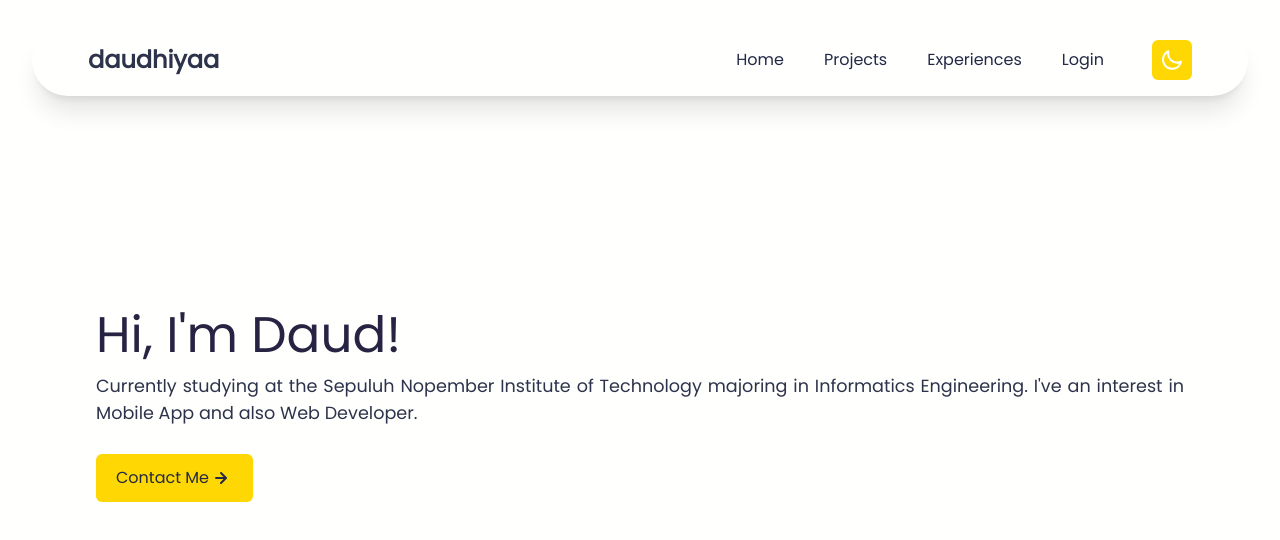
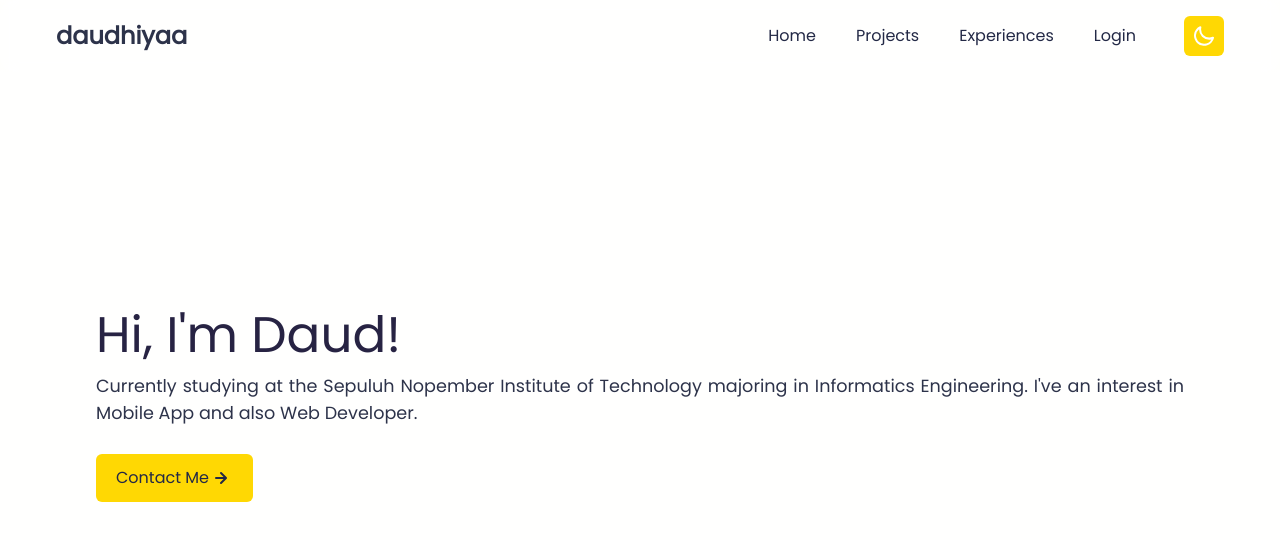
Before and after one commit to daudhiyaa/project-oprec-rpl-2023, a Next.js app: page / in a window 1280 px wide. Shown: the top 540 px of the page. Built offline with nearby package versions, Linux system fonts and the light colour scheme.

Commit message:
fix: split header component from layout

```diff
--- a/src/components/layout/Header.tsx
+++ b/src/components/layout/Header.tsx
@@ -1,13 +1,24 @@
 import Link from "next/link";
-import { useState } from "react";
+import Image from "next/image";
+
+import { SetStateAction, useState } from "react";
+
 import NavbarList from "../link/NavbarList";
+import Moon from "public/moon.svg";
+import Sun from "public/sun.svg";
 
-export default function Header() {
+interface HeaderProps {
+  setDarkToggle: React.Dispatch<SetStateAction<boolean>>;
+  darkToggle: boolean;
+}
+
+export default function Header({ props }: { props: HeaderProps }) {
   const [navbar, setNavbar] = useState(false);
 
   return (
     <nav
-      className={`w-[95%] left-[2.5%] mt-6 rounded-[4rem] shadow-xl shado-[0px_0px_30px_0px_rgba(0,0,0,0.3)] fixed backdrop-blur`}
+      // className={`w-[95%] z-30 left-[2.5%] mt-6 rounded-[4rem] shadow-xl shado-[0px_0px_30px_0px_rgba(0,0,0,0.3)] fixed backdrop-blur`}
+      className={`w-full z-30 fixed backdrop-blur`}
     >
       <div className="justify-between px-12 md:px-14 md:items-center md:flex">
         <div>
@@ -57,7 +68,7 @@ export default function Header() {
           </div>
         </div>
 
-        <div>
+        <div className="flex gap-10">
           <div
             className={`flex-1 justify-self-center pb-6 md:block md:pb-0 md:mt-0 ${
               navbar ? "block" : "hidden"
@@ -70,6 +81,14 @@ export default function Header() {
               <NavbarList title="Login" href="/login" />
             </ul>
           </div>
+          <button
+            onClick={() => props.setDarkToggle(!props.darkToggle)}
+            className={`p-2 duration-300 h-min text-darkText md:flex rounded-md hover:shadow-md hover:bg-darkComponentHover bg-darkComponent ${
+              navbar ? "max-[768px]:flex" : "max-[768px]:hidden"
+            }`}
+          >
+            <Image src={props.darkToggle ? Sun : Moon} alt="" />
+          </button>
         </div>
       </div>
     </nav>
--- a/src/components/layout/Layout.tsx
+++ b/src/components/layout/Layout.tsx
@@ -6,8 +6,6 @@ import Header from "./Header";
 import Moon from "public/moon.svg";
 import Sun from "public/sun.svg";
 import NavbarList from "../link/NavbarList";
-import Link from "next/link";
-
 interface LayoutProps {
   children: ReactNode;
   pageTitle: string;
@@ -16,7 +14,6 @@ interface LayoutProps {
 export default function Layout(props: LayoutProps) {
   const { children, pageTitle } = props;
   const [darkToggle, setDarkToggle] = useState(false);
-  const [navbar, setNavbar] = useState(false);
 
   return (
     <>
@@ -27,83 +24,9 @@ export default function Layout(props: LayoutProps) {
         <link rel="icon" href="/logo-title.png" />
       </Head>
       <div className={`${darkToggle && "dark"}`}>
-        <nav
-          className={`w-[95%] z-30 left-[2.5%] mt-6 rounded-[4rem] shadow-xl shado-[0px_0px_30px_0px_rgba(0,0,0,0.3)] fixed backdrop-blur`}
-          // className={`w-full z-30 fixed backdrop-blur`}
-        >
-          <div className="justify-between px-12 md:px-14 md:items-center md:flex">
-            <div>
-              <div className="flex items-center justify-between py-3 md:py-5 md:block">
-                <Link href="#">
-                  <h2 className="text-2xl font-poppins dark:text-white text-lightParagraph font-bold">
-                    daudhiyaa
-                  </h2>
-                </Link>
-
-                <div className="md:hidden">
-                  <button
-                    className="p-2 text-gray-700 rounded-md outline-none focus:border-gray-400 focus:border"
-                    onClick={() => setNavbar(!navbar)}
-                  >
-                    {navbar ? (
-                      <svg
-                        xmlns="http://www.w3.org/2000/svg"
-                        className="w-6 h-6 dark:text-white text-darkText"
-                        viewBox="0 0 20 20"
-                        fill="currentColor"
-                      >
-                        <path
-                          fillRule="evenodd"
-                          d="M4.293 4.293a1 1 0 011.414 0L10 8.586l4.293-4.293a1 1 0 111.414 1.414L11.414 10l4.293 4.293a1 1 0 01-1.414 1.414L10 11.414l-4.293 4.293a1 1 0 01-1.414-1.414L8.586 10 4.293 5.707a1 1 0 010-1.414z"
-                          clipRule="evenodd"
-                        />
-                      </svg>
-                    ) : (
-                      <svg
-                        xmlns="http://www.w3.org/2000/svg"
-                        className="w-6 h-6 dark:text-white text-darkText"
-                        fill="none"
-                        viewBox="0 0 24 24"
-                        stroke="currentColor"
-                        strokeWidth={2}
-                      >
-                        <path
-                          strokeLinecap="round"
-                          strokeLinejoin="round"
-                          d="M4 6h16M4 12h16M4 18h16"
-                        />
-                      </svg>
-                    )}
-                  </button>
-                </div>
-              </div>
-            </div>
-
-            <div className="flex gap-10">
-              <div
-                className={`flex-1 justify-self-center pb-6 md:block md:pb-0 md:mt-0 ${
-                  navbar ? "block" : "hidden"
-                }`}
-              >
-                <ul className="md:items-center justify-center flex flex-col space-y-4 md:flex-row md:space-x-6 md:space-y-0 font-poppins text-white">
-                  <NavbarList title="Home" href="/" />
-                  <NavbarList title="Projects" href="/projects" />
-                  <NavbarList title="Experiences" href="/experiences" />
-                  <NavbarList title="Login" href="/login" />
-                </ul>
-              </div>
-              <button
-                onClick={() => setDarkToggle(!darkToggle)}
-                className={`p-2 duration-300 h-min text-darkText md:flex rounded-md hover:shadow-md hover:bg-darkComponentHover bg-darkComponent ${
-                  navbar ? "max-[768px]:flex" : "max-[768px]:hidden"
-                }`}
-              >
-                <Image src={darkToggle ? Sun : Moon} alt="" />
-              </button>
-            </div>
-          </div>
-        </nav>
-
+        <Header
+          props={{ setDarkToggle: setDarkToggle, darkToggle: darkToggle }}
+        />
         <div>{children}</div>
         <Footer />
       </div>
```
